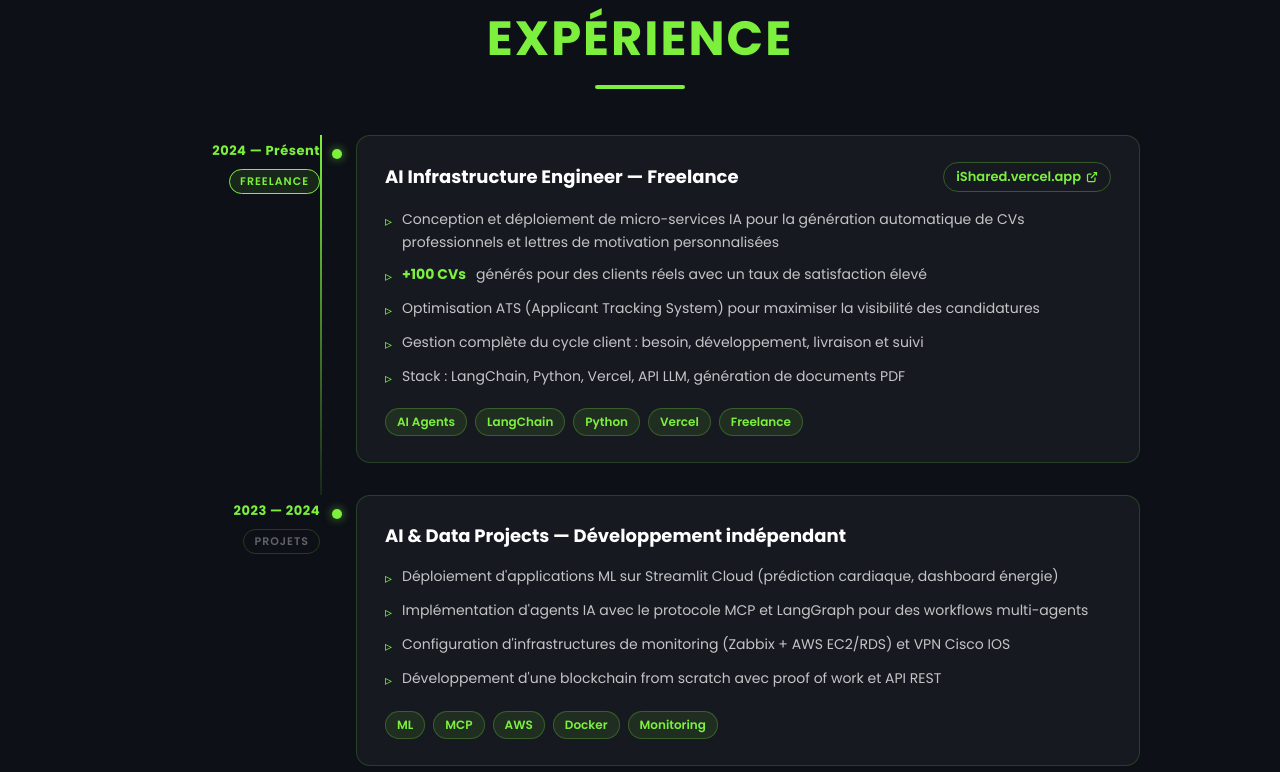
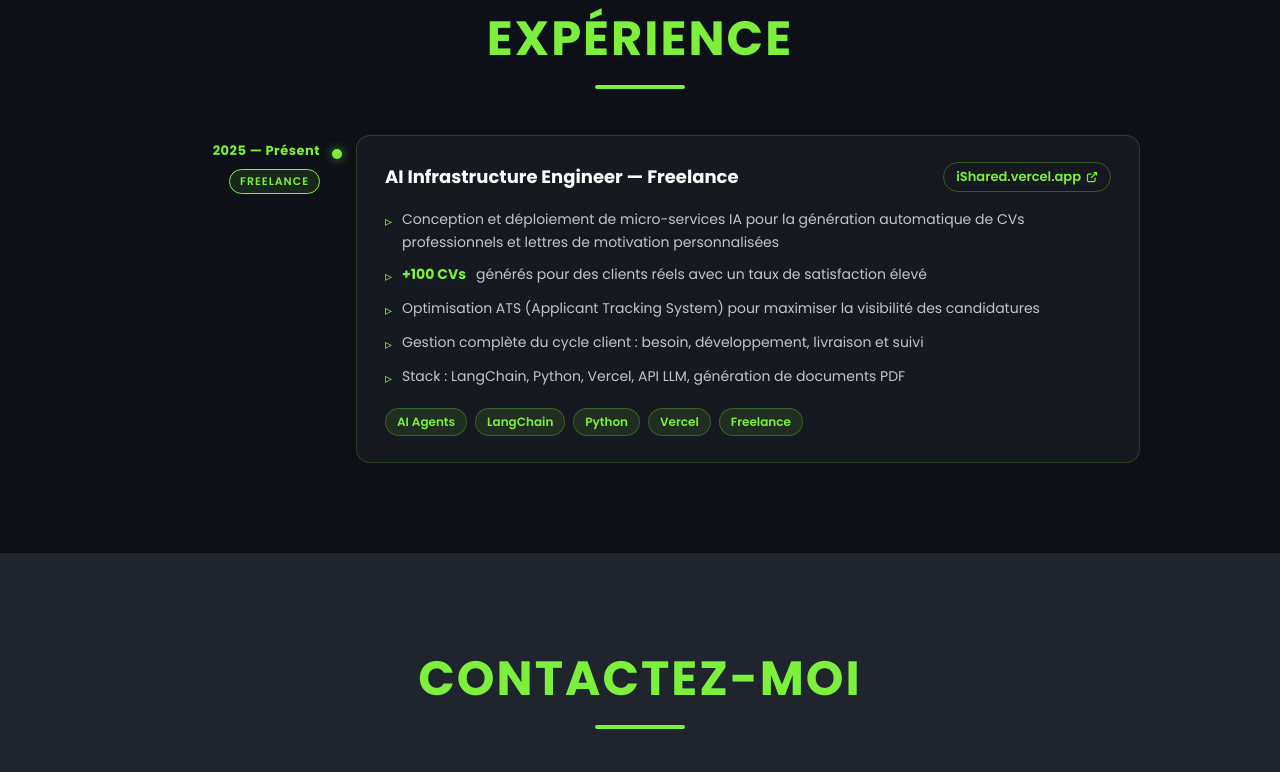
Before and after one commit to Ramadiaw12/superrama.dev, a plain HTML site: page index.html in a window 1280 px wide. Shown: the part 7156-7928 px from the top of the page. Drawn offline with nearby package versions, Linux system fonts and the light colour scheme.

Commit message:
update the portfolio

```diff
--- a/index.html
+++ b/index.html
@@ -1157,7 +1157,7 @@
             <!-- Freelance AI Infrastructure Engineer -->
             <div class="timeline-item">
                 <div class="timeline-left">
-                    <div class="timeline-date">2024 — Présent</div>
+                    <div class="timeline-date">2025 — Présent</div>
                     <div class="timeline-type freelance-badge">Freelance</div>
                 </div>
                 <div class="timeline-right">
@@ -1182,34 +1182,6 @@
                             <span class="tag">Python</span>
                             <span class="tag">Vercel</span>
                             <span class="tag">Freelance</span>
-                        </div>
-                    </div>
-                </div>
-            </div>
-
-            <!-- Projets académiques / personnels -->
-            <div class="timeline-item">
-                <div class="timeline-left">
-                    <div class="timeline-date">2023 — 2024</div>
-                    <div class="timeline-type">Projets</div>
-                </div>
-                <div class="timeline-right">
-                    <div class="exp-card">
-                        <div class="exp-header">
-                            <div class="exp-title">AI & Data Projects — Développement indépendant</div>
-                        </div>
-                        <ul class="exp-bullets">
-                            <li>Déploiement d'applications ML sur Streamlit Cloud (prédiction cardiaque, dashboard énergie)</li>
-                            <li>Implémentation d'agents IA avec le protocole MCP et LangGraph pour des workflows multi-agents</li>
-                            <li>Configuration d'infrastructures de monitoring (Zabbix + AWS EC2/RDS) et VPN Cisco IOS</li>
-                            <li>Développement d'une blockchain from scratch avec proof of work et API REST</li>
-                        </ul>
-                        <div class="exp-tags">
-                            <span class="tag">ML</span>
-                            <span class="tag">MCP</span>
-                            <span class="tag">AWS</span>
-                            <span class="tag">Docker</span>
-                            <span class="tag">Monitoring</span>
                         </div>
                     </div>
                 </div>
```
